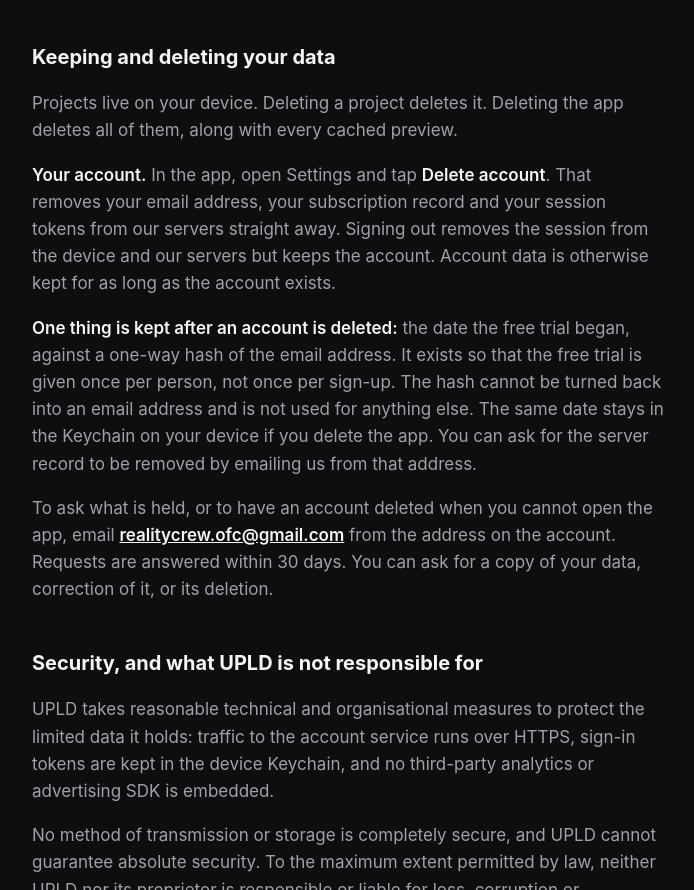
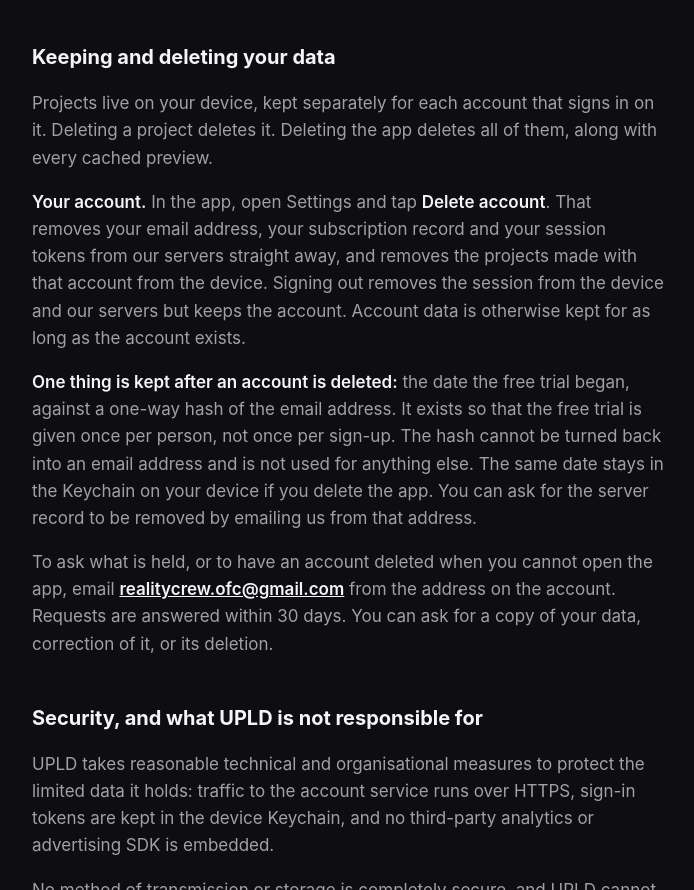
Before and after one commit to KritikaS97/upld-site, a plain HTML site: page privacy.html in a window 1280 px wide. Shown: the part 2489-3379 px from the top of the page, without its empty margins (292-986 px from the left). Drawn offline with Linux system fonts and the light colour scheme.

Commit message:
Privacy: projects are kept per account; deleting an account removes them

```diff
--- a/privacy.html
+++ b/privacy.html
@@ -27,8 +27,8 @@
 <h2>What UPLD never does</h2>
 <ul><li>Sell your data.</li><li>Share your photos or projects with anyone.</li><li>Use your content to train machine-learning models.</li><li>Show you advertising.</li><li>Track you across other apps or websites.</li></ul>
 <h2>Keeping and deleting your data</h2>
-<p>Projects live on your device. Deleting a project deletes it. Deleting the app deletes all of them, along with every cached preview.</p>
-<p><strong>Your account.</strong> In the app, open Settings and tap <strong>Delete account</strong>. That removes your email address, your subscription record and your session tokens from our servers straight away. Signing out removes the session from the device and our servers but keeps the account. Account data is otherwise kept for as long as the account exists.</p>
+<p>Projects live on your device, kept separately for each account that signs in on it. Deleting a project deletes it. Deleting the app deletes all of them, along with every cached preview.</p>
+<p><strong>Your account.</strong> In the app, open Settings and tap <strong>Delete account</strong>. That removes your email address, your subscription record and your session tokens from our servers straight away, and removes the projects made with that account from the device. Signing out removes the session from the device and our servers but keeps the account. Account data is otherwise kept for as long as the account exists.</p>
 <p><strong>One thing is kept after an account is deleted:</strong> the date the free trial began, against a one-way hash of the email address. It exists so that the free trial is given once per person, not once per sign-up. The hash cannot be turned back into an email address and is not used for anything else. The same date stays in the Keychain on your device if you delete the app. You can ask for the server record to be removed by emailing us from that address.</p>
 <p>To ask what is held, or to have an account deleted when you cannot open the app, email <strong><a href="mailto:realitycrew.ofc@gmail.com">realitycrew.ofc@gmail.com</a></strong> from the address on the account. Requests are answered within 30 days. You can ask for a copy of your data, correction of it, or its deletion.</p>
 <h2>Security, and what UPLD is not responsible for</h2>
```
